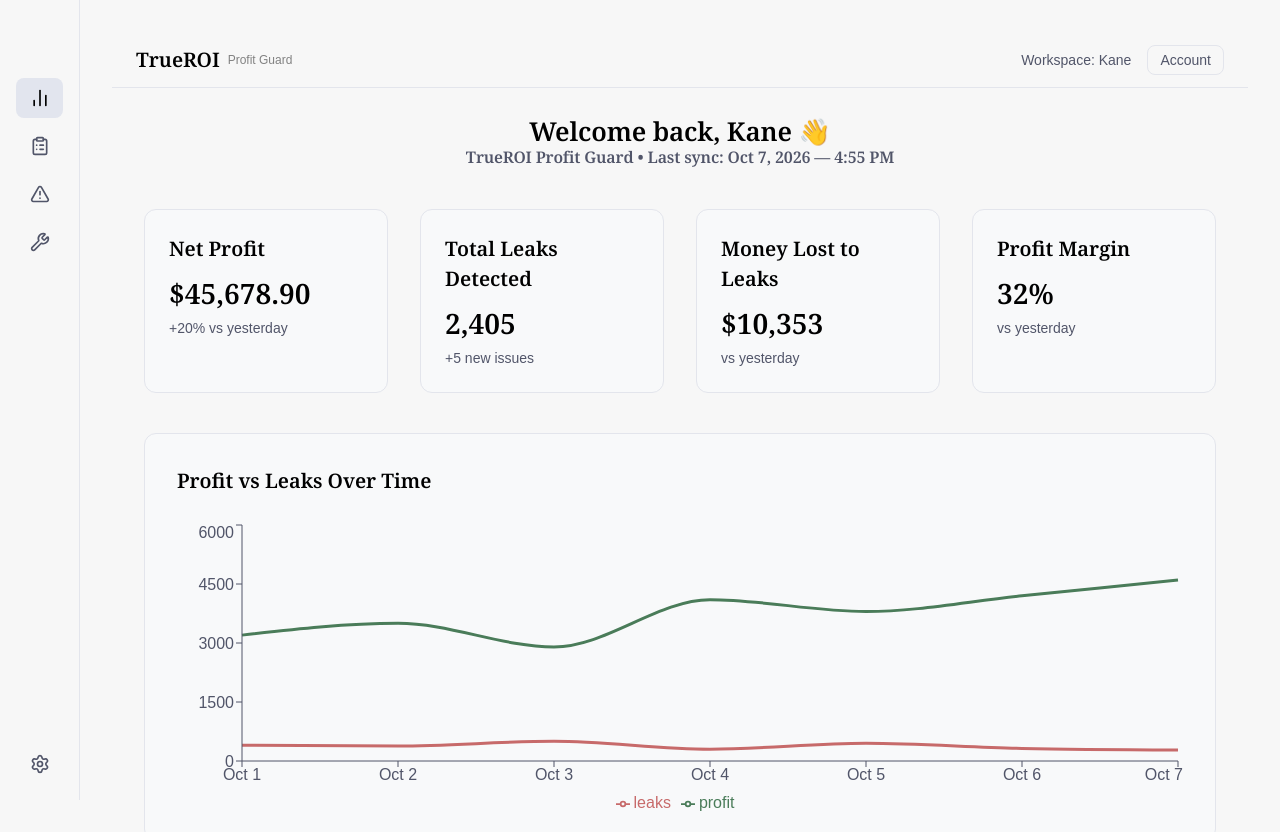
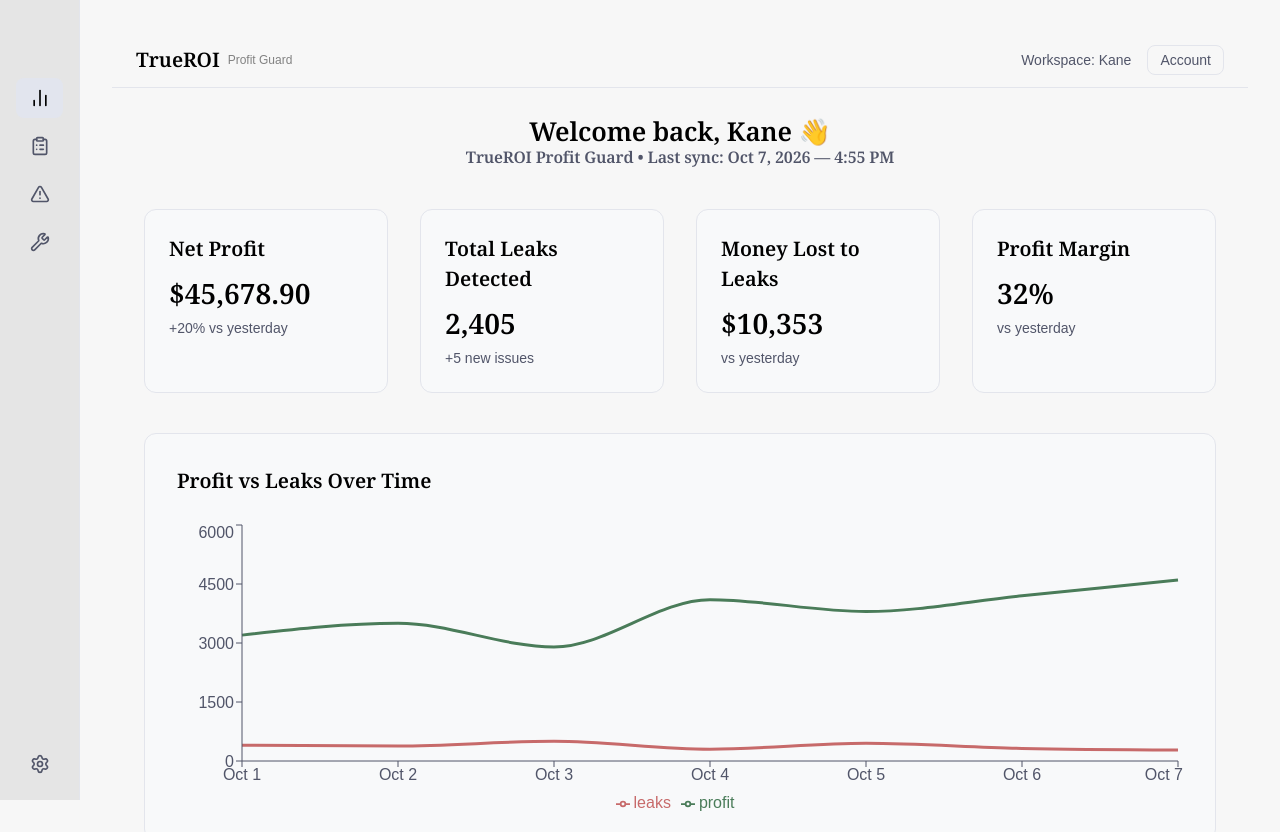
Before and after one commit to TrueROI/trueroi-frontend, a Next.js app: page /dashboard in a window 1280 px wide. Shown: the top 832 px of the page. Built offline with nearby package versions, Linux system fonts and the light colour scheme.

Commit message:
made color changes

```diff
--- a/components/LayoutClientWrapper.tsx
+++ b/components/LayoutClientWrapper.tsx
@@ -9,7 +9,7 @@
   const globalError = "";
 
   return (
-    <div className="flex min-h-screen bg-[#F7F7F7] text-black">
+    <div className="flex bg-[#F7F7F7] text-black">
       {isLoading && <GlobalSpinner />}
 
       {/* Sidebar */}
--- a/components/Sidebar.tsx
+++ b/components/Sidebar.tsx
@@ -17,7 +17,7 @@
       className="
         group
         h-screen
-        bg-[#F7F7F7]
+        bg-[#E5E5E5]
         border-r border-[#E3E5EC]
         flex flex-col justify-between
         p-4
```
